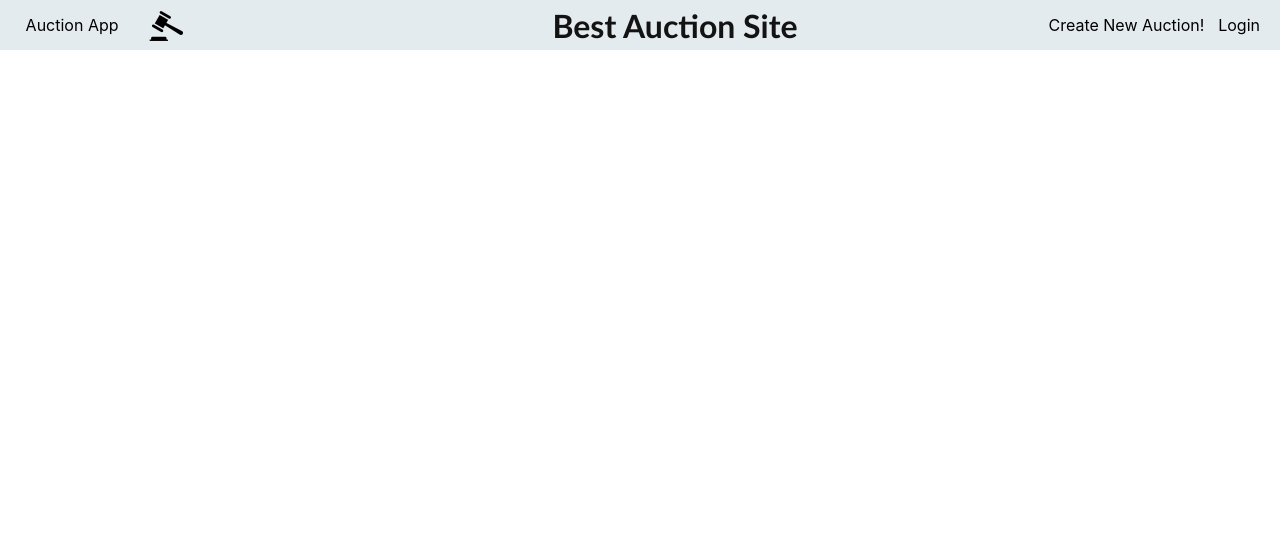
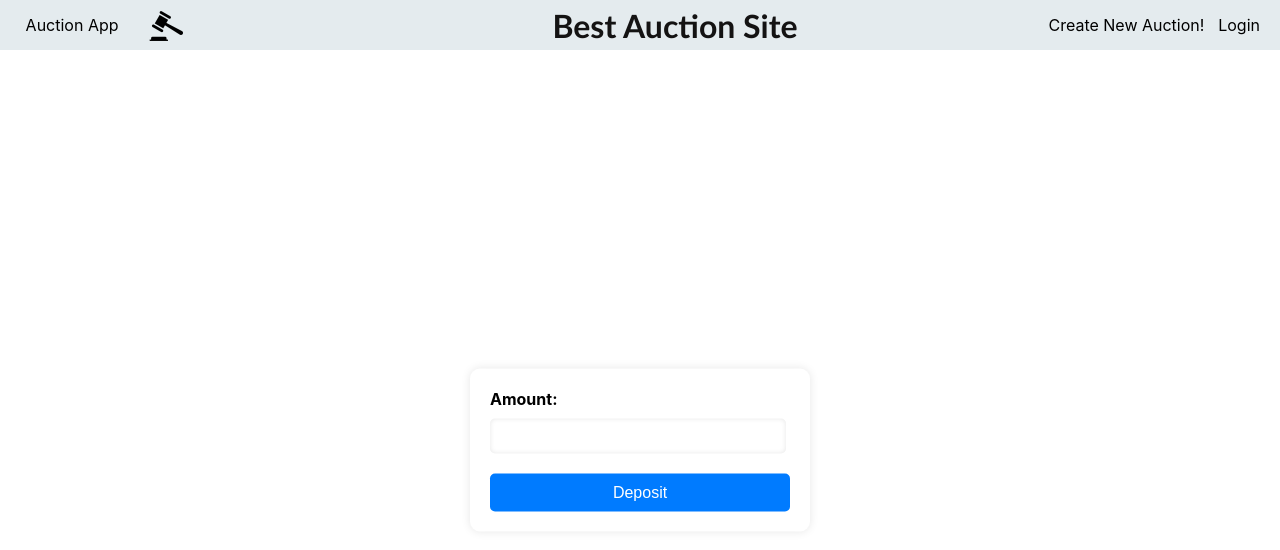
Before and after one commit to ivekccc/auction_app-react, a React (Create React App) app: page /deposit in a window 1280 px wide. Shown: the top 550 px of the page. Built offline with nearby package versions, Linux system fonts and the light colour scheme; no server answers.

Commit message:
Deposit funkcija

```diff
--- a/src/App.css
+++ b/src/App.css
@@ -528,3 +528,62 @@ a {
   margin-top: 5px;
   font-size: 14px;
 }
+
+
+.depositForm {
+  width: 300px;
+  margin: 50vh auto;
+  transform: translateY(-50%);
+  padding: 20px;
+  border-radius: 10px;
+  background-color: #fff;
+  box-shadow: 0 0 10px rgba(0, 0, 0, 0.1);
+}
+
+.depositForm label {
+  display: block;
+  margin-bottom: 10px;
+  font-weight: bold;
+}
+
+.depositForm input[type="number"] {
+  width: 92%;
+  padding: 10px;
+  margin-bottom: 20px;
+  border: none;
+  border-radius: 5px;
+  background-color: #fff;
+  box-shadow: inset 0 0 5px rgba(0, 0, 0, 0.1);
+}
+
+.depositForm input[type="number"]::-webkit-inner-spin-button,
+.depositForm input[type="number"]::-webkit-outer-spin-button {
+  -webkit-appearance: none;
+  margin: 0;
+}
+
+.depositForm button {
+  background-color: #007bff;
+  color: white;
+  width: 100%;
+  border: none;
+  padding: 10px 20px;
+  font-size: 16px;
+  border-radius: 5px;
+  cursor: pointer;
+  transition: background-color 0.3s ease;
+  align-self: flex-start;
+}
+
+.depositForm button:hover {
+  background-color: #0056b3;
+}
+
+.formPage {
+  margin: 0;
+  height: 100vh;
+  display: flex;
+  justify-content: center;
+  align-items: center;
+  background: linear-gradient(135deg, #dce3ec, #71c4df);
+}
--- a/src/App.js
+++ b/src/App.js
@@ -7,6 +7,7 @@ import Register from './Register';
 import CreateAuction from './CreateAuction';
 import Auctions from './Auctions';
 import AuctionDetails from './AuctionDetails';
+import DepositPage from './DepositPage';
 
 function App() {
   const [token, setToken] = useState(() => sessionStorage.getItem('auth_token'));
@@ -55,6 +56,7 @@ function App() {
           />
           <Route path="/login" element={<LoginPage addToken={addToken} addUser={addUser} />} />
           <Route path="/register" element={<Register />} />
+          <Route path="/deposit" element={<DepositPage token={token}/>}/>
           <Route path="/auction/:id" element={<AuctionDetails categories={categories} token={token} userData={userData} />} />
         </Routes>
       </React.Fragment>
--- /dev/null
+++ b/src/DepositPage.jsx
@@ -0,0 +1,40 @@
+import React, { useState } from 'react';
+import axios from 'axios';
+
+
+function DepositPage({token}) {
+const[amount,setAmount]=useState();
+    function handleDeposit(){
+        let config = {
+            method: 'post',
+            maxBodyLength: Infinity,
+            url: '/api/increase-balance',
+            headers: {
+              'Content-Type': 'application/json',
+              'Authorization': 'Bearer '+ token
+            },
+            data : amount
+          };
+
+          axios.request(config)
+          .then((response) => {
+            console.log(JSON.stringify(response.data));
+          })
+    }
+    const handleInput = (e) => {
+        setAmount({
+          ...amount,
+          [e.target.name]: e.target.value
+        });
+      };
+
+  return (
+    <form className="depositForm" onSubmit={handleDeposit}>
+        <label>Amount:</label>
+        <input type="number" name="amount" onInput={handleInput}/>
+        <button type='submit'>Deposit</button>
+    </form>
+  )
+}
+
+export default DepositPage
--- a/src/NavBar.jsx
+++ b/src/NavBar.jsx
@@ -2,6 +2,7 @@ import React, { useState, useEffect, useRef } from 'react';
 import { Link } from 'react-router-dom';
 import ikonica from './img/ikonica-removebg-preview.png';
 import axios from 'axios';
+
 
 function NavBar({ token, userData }) {
   const [menuOpen, setMenuOpen] = useState(false);
@@ -48,6 +49,8 @@ function NavBar({ token, userData }) {
     window.location.reload();
   };
 
+
+
   return (
     <div className="navBar">
       <Link to="/">Auction App</Link>
@@ -66,7 +69,7 @@ function NavBar({ token, userData }) {
 )}
             {menuOpen && (
               <div className="userDropdown" ref={dropdownRef}>
-                <div className="dropdownItem">Deposit</div>
+                <div className="dropdownItem"><a href="/deposit">Deposit</a></div>
                 <div className="dropdownItem">Profile</div>
                 <div className="dropdownItem" onClick={handleLogout}>Logout</div>
               </div>
```
Also changed, not shown: src/LoginPage.jsx (line endings or trailing spaces).
